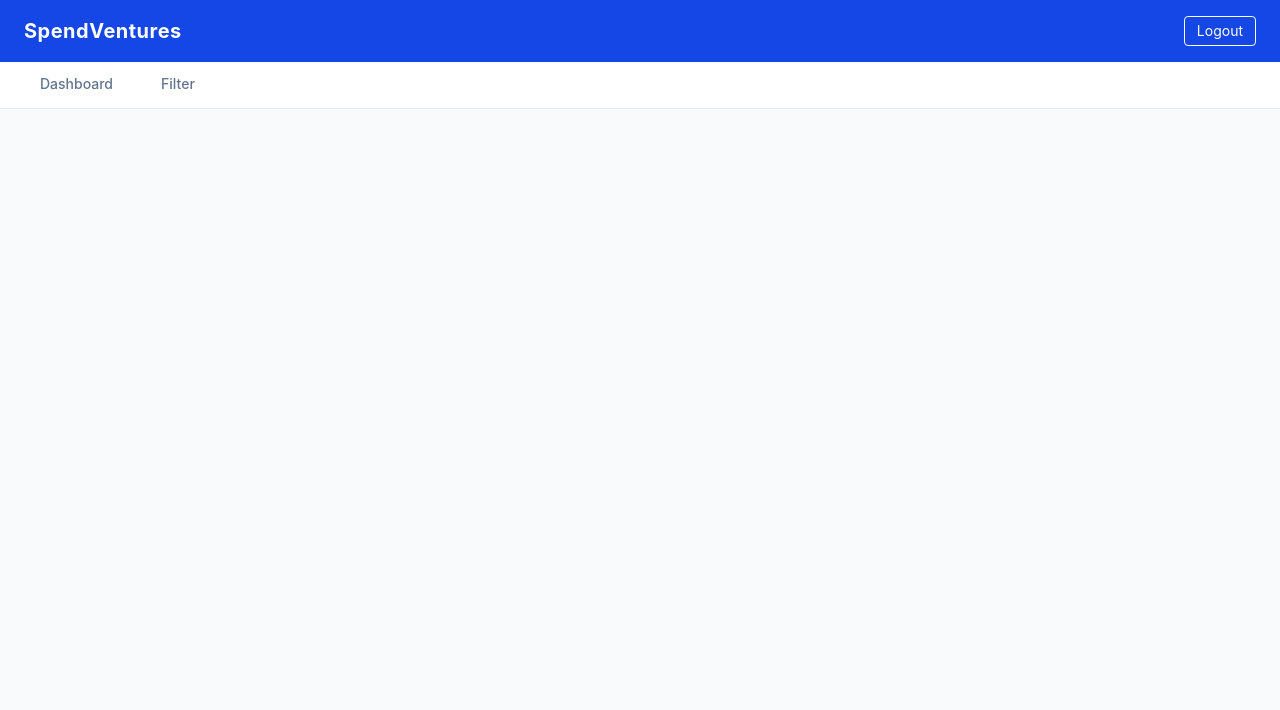
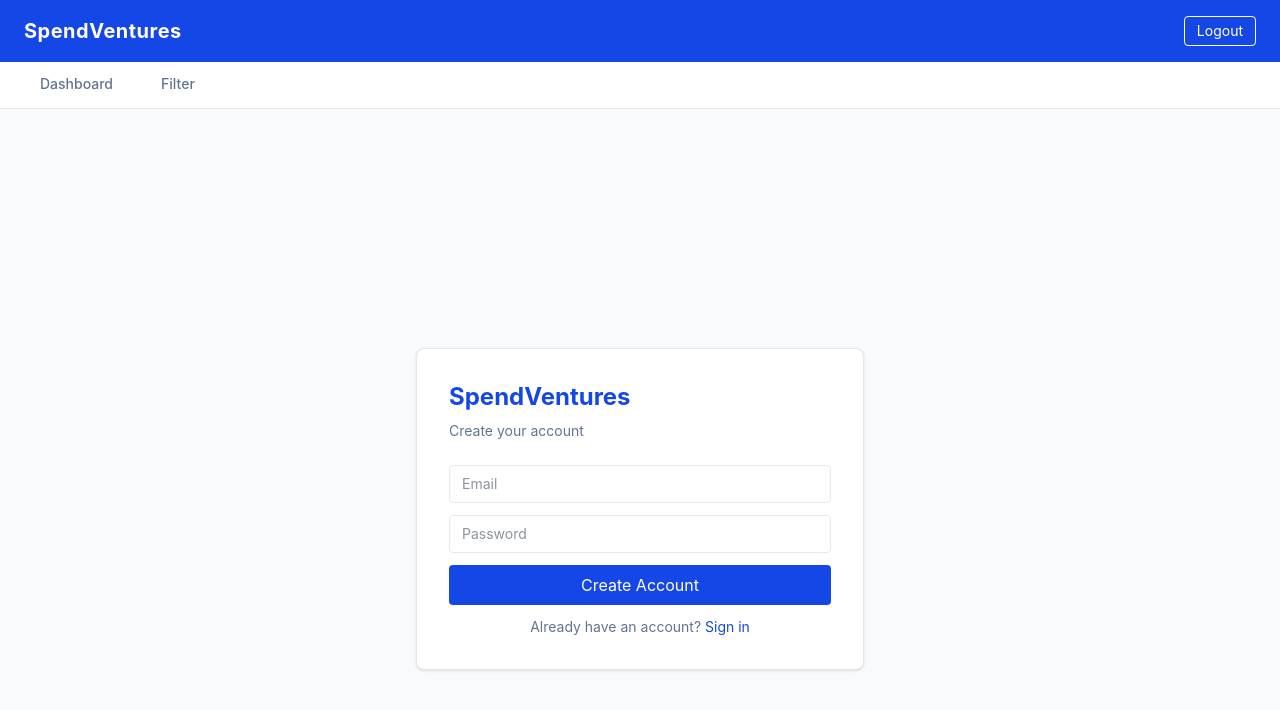
Before and after one commit to VamsiAlapaty/spendventures_, a React (Vite) app: page /register in a window 1280 px wide. Shown: the top 710 px of the page. Built offline with nearby package versions, Linux system fonts and the light colour scheme; no server answers; sample sign-in values are in the browser's storage.

Commit message:
Register Account implemented

```diff
--- a/src/App.jsx
+++ b/src/App.jsx
@@ -3,7 +3,8 @@ import './index.css'
 import { Routes, Route, useNavigate, useLocation, Navigate } from 'react-router-dom';
 import Dashboard from './pages/Dashboard.jsx';
 import Filter from './pages/Filter.jsx';
-import Login from './pages/Login.jsx'
+import Login from './pages/Login.jsx';
+import Register from './pages/Register.jsx';
 import ProtectedRoute from './components/ProtectedRoute.jsx'
 
 function App() {
@@ -177,6 +178,7 @@ function App() {
           filteredExpenses={filteredExpenses}
           filterExpenses={filterExpenses} /></ProtectedRoute>} />
         <Route path="/login" element={<Login />} />
+        <Route path="/register" element={<Register />} />
       </Routes>
     </div>
   )
--- a/src/pages/Login.jsx
+++ b/src/pages/Login.jsx
@@ -54,6 +54,12 @@ function Login() {
                     >
                         Sign In
                     </button>
+                    <p className="text-center text-sm text-slate-500">
+                        Don't have an account?{' '}
+                        <span onClick={() => navigate('/register')} className="text-blue-700 cursor-pointer hover:underline">
+                            Create one
+                        </span>
+                    </p>
                 </div>
             </div>
         </div>
--- /dev/null
+++ b/src/pages/Register.jsx
@@ -0,0 +1,68 @@
+import { useState } from 'react'
+import { useNavigate } from 'react-router-dom'
+
+function Register() {
+  const [email, setEmail] = useState('')
+  const [password, setPassword] = useState('')
+  const [error, setError] = useState('')
+  const navigate = useNavigate()
+
+  const API_URL = import.meta.env.VITE_API_URL
+
+  async function handleRegister() {
+    const response = await fetch(`${API_URL}/register`, {
+      method: 'POST',
+      headers: { 'Content-Type': 'application/json' },
+      body: JSON.stringify({ email, password })
+    })
+    const data = await response.json()
+
+    if (data.error) {
+      setError(data.error)
+    } else {
+      navigate('/login')
+    }
+  }
+
+  return (
+    <div className="min-h-screen bg-slate-50 flex items-center justify-center">
+      <div className="bg-white rounded-lg shadow-sm border border-slate-200 p-8 w-full max-w-md">
+        <h1 className="text-2xl font-bold text-blue-700 mb-2">SpendVentures</h1>
+        <p className="text-slate-500 text-sm mb-6">Create your account</p>
+
+        {error && <p className="text-red-500 text-sm mb-4">{error}</p>}
+
+        <div className="flex flex-col gap-3">
+          <input
+            type="email"
+            placeholder="Email"
+            value={email}
+            onChange={(e) => setEmail(e.target.value)}
+            className="border border-slate-200 rounded px-3 py-2 text-sm text-slate-800 focus:outline-none focus:ring-2 focus:ring-blue-500 w-full"
+          />
+          <input
+            type="password"
+            placeholder="Password"
+            value={password}
+            onChange={(e) => setPassword(e.target.value)}
+            className="border border-slate-200 rounded px-3 py-2 text-sm text-slate-800 focus:outline-none focus:ring-2 focus:ring-blue-500 w-full"
+          />
+          <button
+            onClick={handleRegister}
+            className="bg-blue-700 text-white px-4 py-2 rounded hover:bg-blue-800 w-full"
+          >
+            Create Account
+          </button>
+          <p className="text-center text-sm text-slate-500">
+            Already have an account?{' '}
+            <span onClick={() => navigate('/login')} className="text-blue-700 cursor-pointer hover:underline">
+              Sign in
+            </span>
+          </p>
+        </div>
+      </div>
+    </div>
+  )
+}
+
+export default Register
```
Lines whose indentation alone changed are shown as unchanged.
